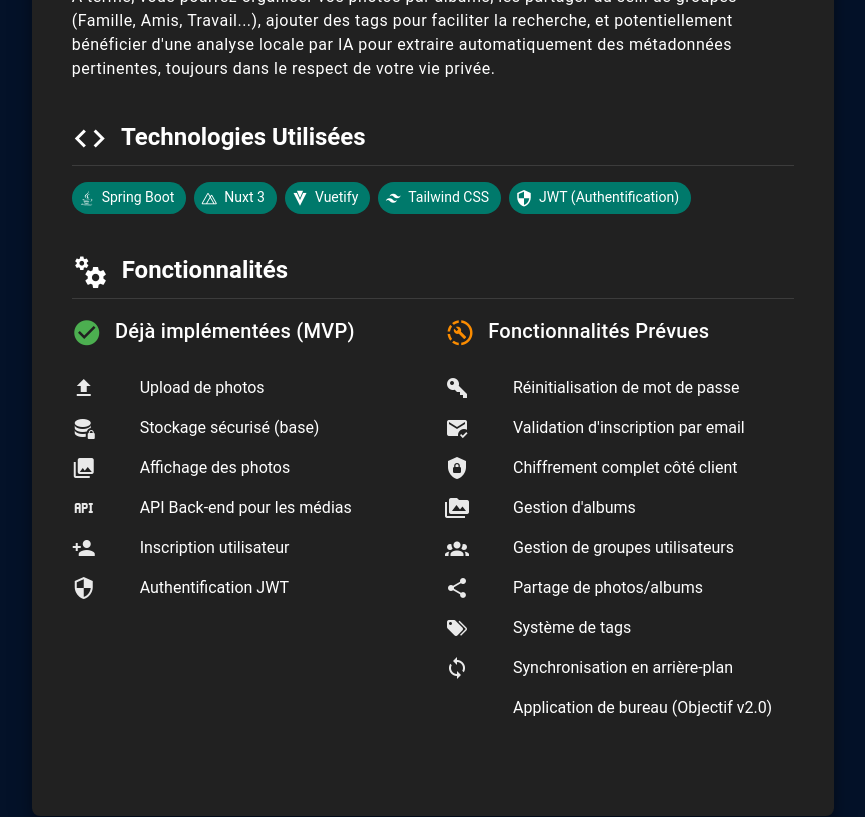
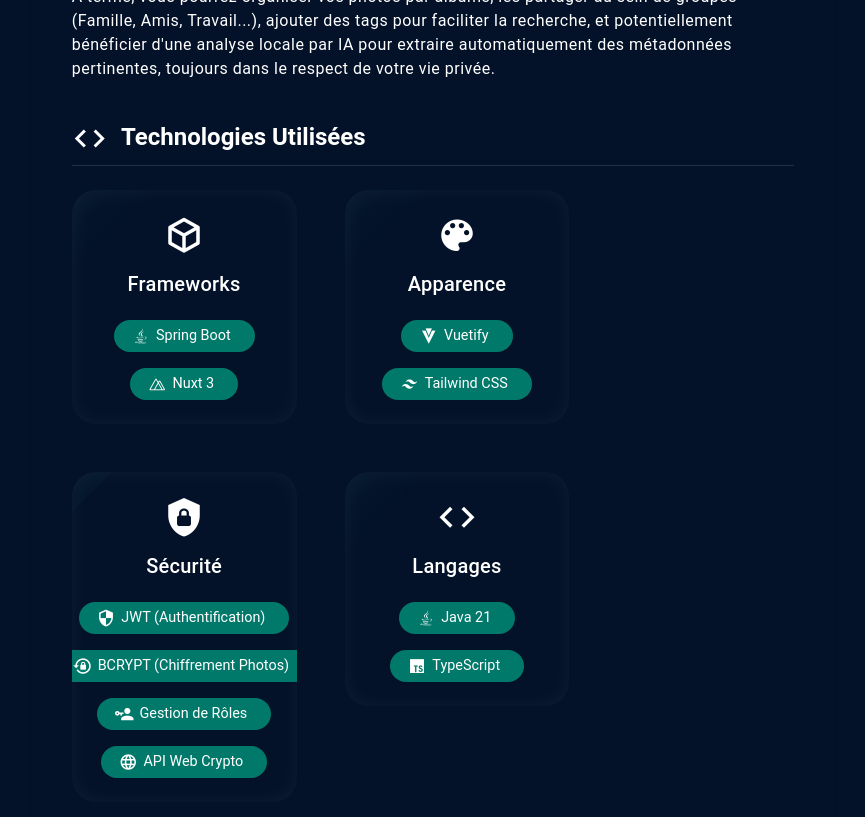
Before and after one commit to erwan-legoff/photone, a Nuxt app: page / in a window 1280 px wide. Shown: the part 740-1557 px from the top of the page, without its empty margins (207-1072 px from the left). Built offline with nearby package versions, Linux system fonts and the light colour scheme.

Commit message:
adding new tech and better home page

```diff
--- a/app/pages/index.vue
+++ b/app/pages/index.vue
@@ -2,7 +2,8 @@
   <v-container fluid class="pa-8 min-h-screen">
     <v-row justify="center">
       <v-col cols="12" md="10" lg="8">
-        <v-card class="pa-6 pa-md-10 rounded-lg shadow-lg">
+        <v-card class="pa-6 pa-md-10 rounded-lg shadow-lg tech-container">
+          <!-- Header -->
           <div class="text-center mb-12">
             <h1 class="text-h3 text-md-h2 font-weight-bold mb-4">
               {{ $t('home_page.title') }}
@@ -12,26 +13,29 @@
             </p>
           </div>
 
+          <!-- Dev note -->
           <v-alert type="info" variant="tonal" border="start" density="compact" class="mb-8 rounded" icon="mdi-wrench">
             <span class="font-weight-medium">{{ $t('home_page.note') }}</span>
             {{ $t('home_page.noteContent') }}
           </v-alert>
 
+          <!-- CTA -->
           <section class="text-center mb-10">
             <h2 class="text-h5 font-weight-semibold mb-6">
               {{ $t('home_page.contactTitle') }}
             </h2>
             <div class="d-flex justify-center flex-wrap ga-4">
-              <v-btn to="/photos" color="primary" size="large" rounded="lg" class="text-none">
+              <v-btn to="/photos" color="primary" size="large" rounded="lg" class="cta-btn text-none">
                 {{ $t('home_page.openApplication') }}
               </v-btn>
-              <v-btn href="mailto:rw4nit0@gmail.com" color="secondary" size="large" rounded="lg" class="text-none"
-                prepend-icon="mdi-email-fast">
+              <v-btn href="mailto:rw4nit0@gmail.com" color="secondary" size="large" rounded="lg"
+                class="cta-btn text-none" prepend-icon="mdi-email-fast">
                 {{ $t('home_page.sendMail') }}
               </v-btn>
             </div>
           </section>
 
+          <!-- Project overview -->
           <section class="mb-10">
             <h2 class="text-h5 font-weight-semibold mb-4 border-b pb-2">
               <v-icon start icon="mdi-account-eye" />
@@ -45,30 +49,34 @@
             </p>
           </section>
 
-          <section class="mb-10">
-            <h2 class="text-h5 font-weight-semibold mb-4 border-b pb-2">
+          <!-- Tech stack -->
+          <section class="mb-12">
+            <h2 class="text-h5 font-weight-semibold mb-6 border-b pb-2">
               <v-icon start icon="mdi-code-tags" />
               {{ $t('home_page.tech.title') }}
             </h2>
-            <div class="d-flex flex-wrap ga-2">
-              <v-chip color="primary" variant="flat" prepend-icon="mdi-language-java">
-                {{ $t('home_page.tech.spring') }}
-              </v-chip>
-              <v-chip color="primary" variant="flat" prepend-icon="mdi-nuxt">
-                {{ $t('home_page.tech.nuxt') }}
-              </v-chip>
-              <v-chip color="primary" variant="flat" prepend-icon="mdi-vuetify">
-                {{ $t('home_page.tech.vuetify') }}
-              </v-chip>
-              <v-chip color="primary" variant="flat" prepend-icon="mdi-tailwind">
-                {{ $t('home_page.tech.tailwind') }}
-              </v-chip>
-              <v-chip color="primary" variant="flat" prepend-icon="mdi-security">
-                {{ $t('home_page.tech.jwt') }}
-              </v-chip>
-            </div>
+
+            <v-row class="ga-6">
+              <v-col v-for="cat in categories" :key="cat.key" cols="12" sm="6" md="4">
+                <v-sheet class="tech-card pa-6 rounded-xl text-center d-flex flex-column align-center justify-start"
+                  @mousemove="onCardMouseMove($event, cat.key)" @mouseleave="onCardMouseLeave(cat.key)"
+                  :style="cardStyles[cat.key]">
+                  <v-icon :icon="cat.icon" size="42" class="mb-3" />
+                  <h3 class="text-h6 font-weight-medium mb-5">
+                    {{ $t(`home_page.tech.${cat.key}.title`) }}
+                  </h3>
+                  <div class="d-flex flex-wrap justify-center ga-4">
+                    <v-chip v-for="item in cat.items" :key="item.key" color="primary" variant="flat"
+                      :prepend-icon="item.icon" class="tech-chip py-4 px-6">
+                      {{ $t(`home_page.tech.${cat.key}.${item.key}`) }}
+                    </v-chip>
+                  </div>
+                </v-sheet>
+              </v-col>
+            </v-row>
           </section>
 
+          <!-- Features -->
           <section class="mb-10">
             <h2 class="text-h5 font-weight-semibold mb-4 border-b pb-2">
               <v-icon start icon="mdi-cogs" />
@@ -81,65 +89,35 @@
                   {{ $t('home_page.features.done') }}
                 </h3>
                 <v-list density="compact" class="bg-transparent">
-                  <v-list-item prepend-icon="mdi-upload">
-                    {{ $t('home_page.features.upload') }}
-                  </v-list-item>
-                  <v-list-item prepend-icon="mdi-database-lock">
-                    {{ $t('home_page.features.storage') }}
-                  </v-list-item>
-                  <v-list-item prepend-icon="mdi-image-multiple">
-                    {{ $t('home_page.features.display') }}
-                  </v-list-item>
-                  <v-list-item prepend-icon="mdi-api">
-                    {{ $t('home_page.features.api') }}
-                  </v-list-item>
-                  <v-list-item prepend-icon="mdi-account-plus">
-                    {{ $t('home_page.features.signup') }}
-                  </v-list-item>
-                  <v-list-item prepend-icon="mdi-security">
-                    {{ $t('home_page.features.auth') }}
-                  </v-list-item>
+                  <v-list-item prepend-icon="mdi-upload">{{ $t('home_page.features.upload') }}</v-list-item>
+                  <v-list-item prepend-icon="mdi-database-lock">{{ $t('home_page.features.storage') }}</v-list-item>
+                  <v-list-item prepend-icon="mdi-image-multiple">{{ $t('home_page.features.display') }}</v-list-item>
+                  <v-list-item prepend-icon="mdi-api">{{ $t('home_page.features.api') }}</v-list-item>
+                  <v-list-item prepend-icon="mdi-account-plus">{{ $t('home_page.features.signup') }}</v-list-item>
+                  <v-list-item prepend-icon="mdi-security">{{ $t('home_page.features.auth') }}</v-list-item>
                 </v-list>
               </v-col>
-
               <v-col cols="12" md="6">
                 <h3 class="text-h6 font-weight-medium mb-3">
                   <v-icon start icon="mdi-progress-wrench" color="warning" />
                   {{ $t('home_page.features.planned') }}
                 </h3>
                 <v-list density="compact" class="bg-transparent">
-                  <v-list-item prepend-icon="mdi-key-variant">
-                    {{ $t('home_page.features.reset') }}
-                  </v-list-item>
-                  <v-list-item prepend-icon="mdi-email-check">
-                    {{ $t('home_page.features.mail') }}
-                  </v-list-item>
-                  <v-list-item prepend-icon="mdi-shield-lock">
-                    {{ $t('home_page.features.encrypt') }}
-                  </v-list-item>
-                  <v-list-item prepend-icon="mdi-folder-multiple-image">
-                    {{ $t('home_page.features.albums') }}
-                  </v-list-item>
-                  <v-list-item prepend-icon="mdi-account-group">
-                    {{ $t('home_page.features.groups') }}
-                  </v-list-item>
-                  <v-list-item prepend-icon="mdi-share-variant">
-                    {{ $t('home_page.features.share') }}
-                  </v-list-item>
-                  <v-list-item prepend-icon="mdi-tag-multiple">
-                    {{ $t('home_page.features.tags') }}
-                  </v-list-item>
-                  <v-list-item prepend-icon="mdi-sync">
-                    {{ $t('home_page.features.sync') }}
-                  </v-list-item>
-                  <v-list-item prepend-icon="mdi-desktop-mac-dashboard">
-                    {{ $t('home_page.features.desktop') }}
-                  </v-list-item>
+                  <v-list-item prepend-icon="mdi-key-variant">{{ $t('home_page.features.reset') }}</v-list-item>
+                  <v-list-item prepend-icon="mdi-email-check">{{ $t('home_page.features.mail') }}</v-list-item>
+                  <v-list-item prepend-icon="mdi-shield-lock">{{ $t('home_page.features.encrypt') }}</v-list-item>
+                  <v-list-item prepend-icon="mdi-folder-multiple-image">{{ $t('home_page.features.albums')
+                  }}</v-list-item>
+                  <v-list-item prepend-icon="mdi-account-group">{{ $t('home_page.features.groups') }}</v-list-item>
+                  <v-list-item prepend-icon="mdi-share-variant">{{ $t('home_page.features.share') }}</v-list-item>
+                  <v-list-item prepend-icon="mdi-tag-multiple">{{ $t('home_page.features.tags') }}</v-list-item>
+                  <v-list-item prepend-icon="mdi-sync">{{ $t('home_page.features.sync') }}</v-list-item>
+                  <v-list-item prepend-icon="mdi-desktop-mac-dashboard">{{ $t('home_page.features.desktop')
+                  }}</v-list-item>
                 </v-list>
               </v-col>
             </v-row>
           </section>
-
         </v-card>
       </v-col>
     </v-row>
@@ -147,24 +125,141 @@
 </template>
 
 <script setup>
-definePageMeta({
-  public: true
-})
+import { reactive, toRefs } from 'vue'
+
+const categories = [
+  {
+    key: 'frameworks', icon: 'mdi-cube-outline', items: [
+      { key: 'spring', icon: 'mdi-language-java' },
+      { key: 'nuxt', icon: 'mdi-nuxt' }
+    ]
+  },
+  {
+    key: 'styling', icon: 'mdi-palette', items: [
+      { key: 'vuetify', icon: 'mdi-vuetify' },
+      { key: 'tailwind', icon: 'mdi-tailwind' }
+    ]
+  },
+  {
+    key: 'security', icon: 'mdi-shield-lock', items: [
+      { key: 'jwt', icon: 'mdi-security' },
+      { key: 'bcrypt', icon: 'mdi-lock-reset' },
+      { key: 'roleMgmt', icon: 'mdi-account-key' },
+      { key: 'webCryptoApi', icon: 'mdi-web' }
+    ]
+  },
+  {
+    key: 'languages', icon: 'mdi-code-tags', items: [
+      { key: 'java', icon: 'mdi-language-java' },
+      { key: 'typescript', icon: 'mdi-language-typescript' }
+    ]
+  },
+  {
+    key: 'otherBack', icon: 'mdi-server', items: [
+      { key: 'springDataJpa', icon: 'mdi-database' },
+      { key: 'lombok', icon: 'mdi-file-code' },
+      { key: 'awsS3', icon: 'mdi-cloud' }
+    ]
+  },
+  {
+    key: 'otherFrontend', icon: 'mdi-web', items: [
+      { key: 'pinia', icon: 'mdi-pin' },
+      { key: 'i18n', icon: 'mdi-translate' }
+    ]
+  },
+  {
+    key: 'testing', icon: 'mdi-flask', items: [
+      { key: 'mockito', icon: 'mdi-flask-outline' },
+      { key: 'junit', icon: 'mdi-test-tube' }
+    ]
+  }
+]
+
+// reactive styles per card
+const cardStyles = reactive({})
+categories.forEach(cat => cardStyles[cat.key] = {})
+
+function onCardMouseMove(e, key) {
+  const rect = e.currentTarget.getBoundingClientRect()
+  const x = e.clientX - rect.left
+  const y = e.clientY - rect.top
+  cardStyles[key] = {
+    '--rfl-x': x + 'px',
+    '--rfl-y': y + 'px'
+  }
+}
+function onCardMouseLeave(key) {
+  cardStyles[key] = {}
+}
+
+definePageMeta({ public: true })
 </script>
 
 <style scoped>
 .min-h-screen {
   min-height: 100vh;
+  background: var(--v-theme-surface);
 }
 
 .v-card {
-  box-shadow: 0 10px 25px rgba(0, 0, 0, 0.3), 0 5px 10px rgba(0, 0, 0, 0.2);
+  background: var(--v-theme-background);
 }
 
-.border-b {
-  border-bottom: 1px solid rgba(255, 255, 255, 0.2);
+/* CTA buttons */
+.cta-btn {
+  transition: transform 0.3s ease, box-shadow 0.3s ease;
 }
 
+.cta-btn:hover {
+  transform: translateY(-4px) scale(1.03);
+  box-shadow: 0 6px 18px rgba(3, 218, 198, 0.5);
+}
+
+/* Tech cards style: subtle sheen + hover reflection */
+.tech-card {
+  position: relative;
+  background: var(--v-theme-surface);
+  overflow: hidden;
+  /* subtle default sheen */
+  box-shadow: inset 0 0 20px rgba(255, 255, 255, 0.05);
+}
+
+.tech-card::before {
+  content: '';
+  position: absolute;
+  top: 0;
+  left: var(--rfl-x, -75%);
+  transform: translateX(-50%) skewX(-25deg);
+  width: 50%;
+  height: 100%;
+  background: linear-gradient(120deg, transparent, rgba(255, 255, 255, 0.15), transparent);
+  transition: left 0.1s ease;
+}
+
+.tech-card::after {
+  content: '';
+  position: absolute;
+  top: var(--rfl-y, -50%);
+  left: var(--rfl-x, -50%);
+  transform: translate(-50%, -50%) scale(1) rotate(45deg);
+  width: 200%;
+  height: 200%;
+  background: radial-gradient(circle at center, rgba(var(--v-theme-primary), 0.2), transparent 70%);
+  pointer-events: none;
+}
+
+/* Chips inside tech cards */
+.tech-chip {
+  font-size: 0.9rem;
+  transition: transform 0.2s ease, background-color 0.2s ease;
+}
+
+.tech-chip:hover {
+  transform: scale(1.1);
+  background-color: rgba(var(--v-theme-accent), 0.15) !important;
+}
+
+/* List custom padding */
 .v-list-item {
   padding-left: 0 !important;
 }
@@ -173,17 +268,4 @@ definePageMeta({
   margin-inline-end: 12px !important;
   opacity: 0.9;
 }
-
-.v-btn {
-  transition: all 0.3s ease;
-}
-
-.v-btn:hover {
-  transform: translateY(-2px);
-  box-shadow: 0 4px 15px rgba(3, 218, 198, 0.5);
-}
-
-.text-secondary {
-  color: rgb(var(--v-theme-secondary));
-}
 </style>
--- a/i18n/locales/fr.json
+++ b/i18n/locales/fr.json
@@ -41,14 +41,47 @@
     "projectTitle": "Présentation du Projet",
     "projectDesc1": "Spricture a pour objectif principal de vous permettre de stocker vos photos personnelles de manière sécurisée. L'innovation clé réside dans le chiffrement des photos directement sur votre appareil (côté client) avant même leur envoi vers le serveur. Cela garantit un niveau de confidentialité maximal, le serveur n'ayant jamais accès à vos photos en clair.",
     "projectDesc2": "À terme, vous pourrez organiser vos photos par albums, les partager au sein de groupes (Famille, Amis, Travail...), ajouter des tags pour faciliter la recherche, et potentiellement bénéficier d'une analyse locale par IA pour extraire automatiquement des métadonnées pertinentes, toujours dans le respect de votre vie privée.",
-    "tech": {
-      "title": "Technologies Utilisées",
+     "tech": {
+    "title": "Technologies Utilisées",
+    "frameworks": {
+      "title": "Frameworks",
       "spring": "Spring Boot",
-      "nuxt": "Nuxt 3",
+      "nuxt": "Nuxt 3"
+    },
+    "styling": {
+      "title": "Apparence",
       "vuetify": "Vuetify",
-      "tailwind": "Tailwind CSS",
-      "jwt": "JWT (Authentification)"
+      "tailwind": "Tailwind CSS"
     },
+    "security": {
+      "title": "Sécurité",
+      "jwt": "JWT (Authentification)",
+      "bcrypt": "BCRYPT (Chiffrement Photos)",
+      "roleMgmt": "Gestion de Rôles",
+      "webCryptoApi": "API Web Crypto"
+    },
+    "languages": {
+      "title": "Langages",
+      "java": "Java 21",
+      "typescript": "TypeScript"
+    },
+    "otherBack": {
+      "title": "Divers Backend",
+      "springDataJpa": "Spring Data JPA",
+      "lombok": "Lombok",
+      "awsS3": "AWS S3"
+    },
+    "otherFrontend": {
+      "title": "Divers Frontend",
+      "pinia": "Pinia (Gestion d'état)",
+      "i18n": "i18n (Internationalisation)"
+    },
+    "testing": {
+      "title": "Tests",
+      "mockito": "Mockito (Mocking)",
+      "junit": "JUNIT (Tests unitaires)"
+    }
+  },
     "features": {
       "title": "Fonctionnalités",
       "done": "Déjà implémentées (MVP)",
```
Also changed, not shown: i18n/locales/en.json (+39 -5 lines), i18n/locales/es.json (+37 -4 lines), i18n/locales/zh.json (+37 -4 lines).
